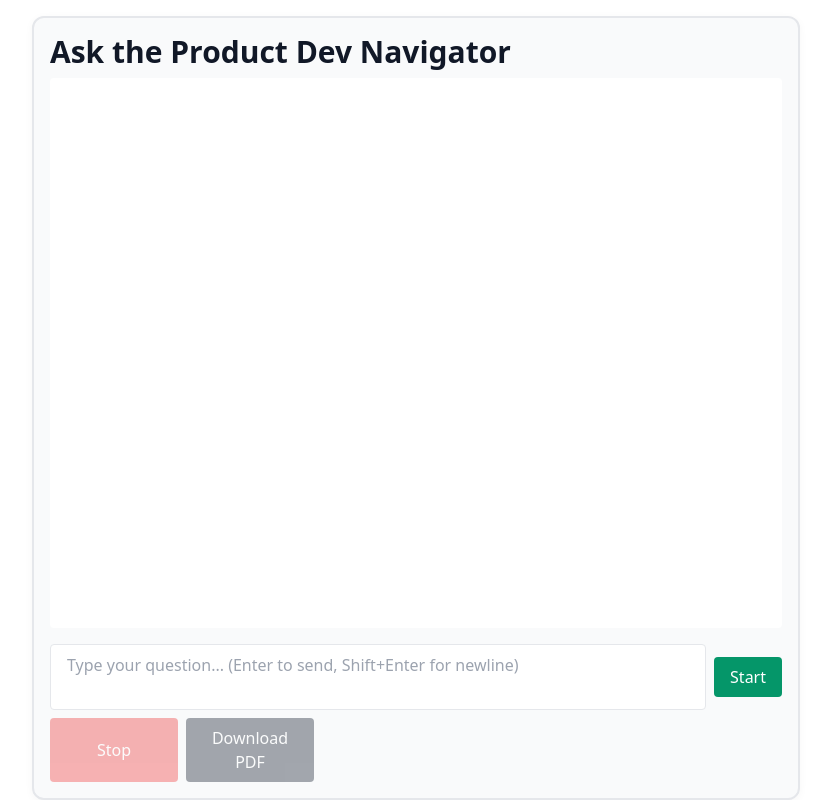
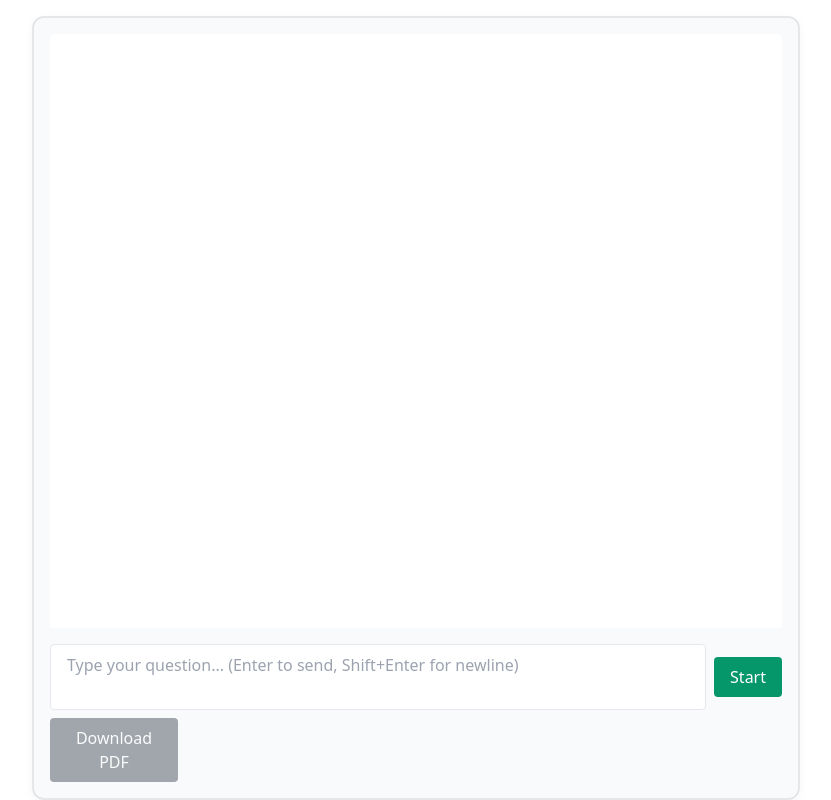
Before and after one commit to JoshAdamsio/product-dev-chat, a website: page index.html in a window 1280 px wide. Shown: the whole page, without its empty margins (224-1055 px from the left). Drawn offline with nearby package versions, Linux system fonts and the light colour scheme.

Commit message:
Update index.html

```diff
--- a/index.html
+++ b/index.html
@@ -41,11 +41,6 @@
 <body class="bg-white text-gray-900 font-sans min-h-screen flex flex-col">
   <div class="max-w-3xl mx-auto w-full flex flex-col flex-grow mt-4 p-4 chat-box-border">
 
-    <!-- Header -->
-    <header class="mb-2">
-      <h1 class="text-3xl font-bold">Ask the Product Dev Navigator</h1>
-    </header>
-
     <!-- Chat Log -->
     <div id="chat-log" class="flex-1 min-h-[50vh] overflow-y-auto px-2 py-2 bg-white space-y-4 rounded"></div>
 
@@ -61,7 +56,6 @@
         <button type="submit" class="bg-green-600 text-white px-4 py-2 rounded">Start</button>
       </div>
       <div class="flex gap-2">
-        <button id="stop-button" type="button" class="bg-red-500 text-white px-4 py-2 rounded w-32 opacity-40" disabled>Stop</button>
         <button id="download-button" type="button" class="bg-gray-800 text-white px-4 py-2 rounded w-32 disabled-button" disabled>Download PDF</button>
       </div>
     </form>
```
